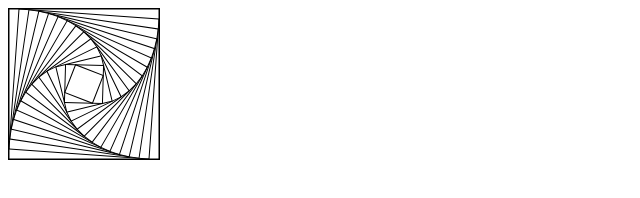
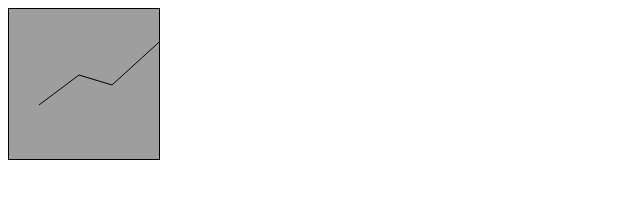
Before and after one commit to benzitohhh/hello-html5-canvas, a plain HTML site: page index.html in a window 1280 px wide. Shown: the whole page, without its empty margins (0-640 px from the left). Drawn offline with Linux system fonts and the light colour scheme.

Commit message:
Revert "spiral yay"
This reverts commit 2b40ebf100910998a77ca305be70c22e348a6870.

```diff
--- a/index.html
+++ b/index.html
@@ -7,9 +7,8 @@
       canvas { border: 1px solid black; }
     </style>
   </head>
-  <body onload="draw()">
-    <!-- <canvas id="tutorial" width="150" height="150"></canvas> -->
-    <canvas id="canvas" width="150" height="150"></canvas>
+  <body>
+    <canvas id="tutorial" width="150" height="150"></canvas>
     <script src="index.js"></script>
   </body>
 </html>
--- a/index.js
+++ b/index.js
@@ -1,45 +1,20 @@
-function as_degree(rad) {
-  return 360 / (2 * Math.PI) * rad;
+function draw(){
+  var canvas = document.getElementById('tutorial');
+  if (canvas.getContext){
+    var ctx = canvas.getContext('2d');
+
+    var img = new Image();
+    img.onload = function(){
+      ctx.drawImage(img,0,0);
+      ctx.beginPath();
+      ctx.moveTo(30,96);
+      ctx.lineTo(70,66);
+      ctx.lineTo(103,76);
+      ctx.lineTo(170,15);
+      ctx.stroke();
+    };
+    img.src = 'https://mdn.mozillademos.org/files/5395/backdrop.png';
+  }
 }
 
-function get_next_angle(width, indent) {
-  var opp = width - indent;
-  return Math.PI - Math.atan(opp / indent) - (Math.PI / 2);
-}
-
-function get_next_width(width, indent) {
-  var opp = width - indent;
-  return Math.sqrt(opp * opp + indent * indent);
-}
-
-var INDENT = 10;
-var INITIAL_WIDTH = 150;
-var NUM_SQUARES = 100;
-
-function draw() {
-  var ctx = document.getElementById('canvas').getContext('2d');
-
-  var width = INITIAL_WIDTH;
-  var angle = 0;
-
-  // draw first rect
-  ctx.strokeStyle = "black";
-  ctx.strokeRect(0, 0, INITIAL_WIDTH, INITIAL_WIDTH);
-
-  for(var i = 0; i < NUM_SQUARES; i++) {
-    // Get next values
-    angle = get_next_angle(width, INDENT);
-    width = get_next_width(width, INDENT);
-
-    if (angle > Math.PI / 8) {
-      break;
-    }
-
-    // translate to rotation centre and stroke
-    ctx.translate(INDENT, 0);
-    ctx.rotate(angle);
-    ctx.strokeRect(0, 0, width, width);
-  }
-
-
-}
+draw();
```
